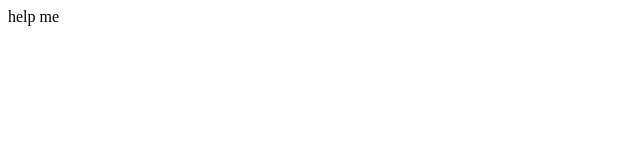
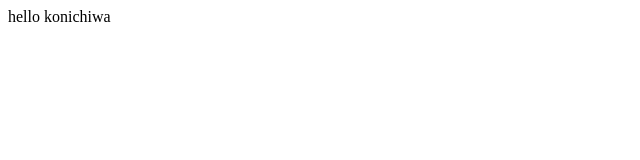
Before and after one commit to RecursiveByte/c-codes, a plain HTML site: page index.html in a window 1280 px wide. Shown: the full height of the page, 0-640 px from the left. Drawn offline with Linux system fonts and the light colour scheme.

Commit message:
updated the files

```diff
--- a/index.html
+++ b/index.html
@@ -1 +1 @@
-<div>help me</div>
+<p>hello konichiwa</p>
```
Also changed, not shown: 1 other file.
